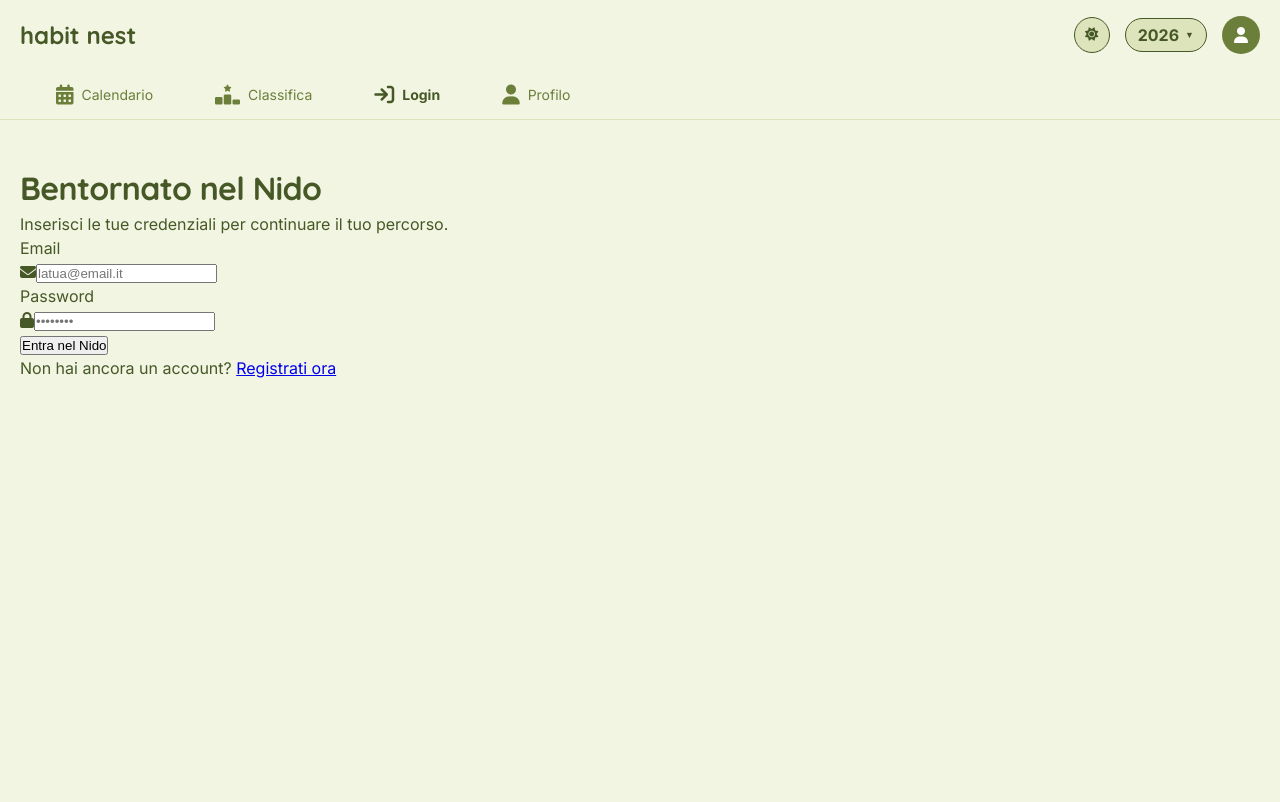
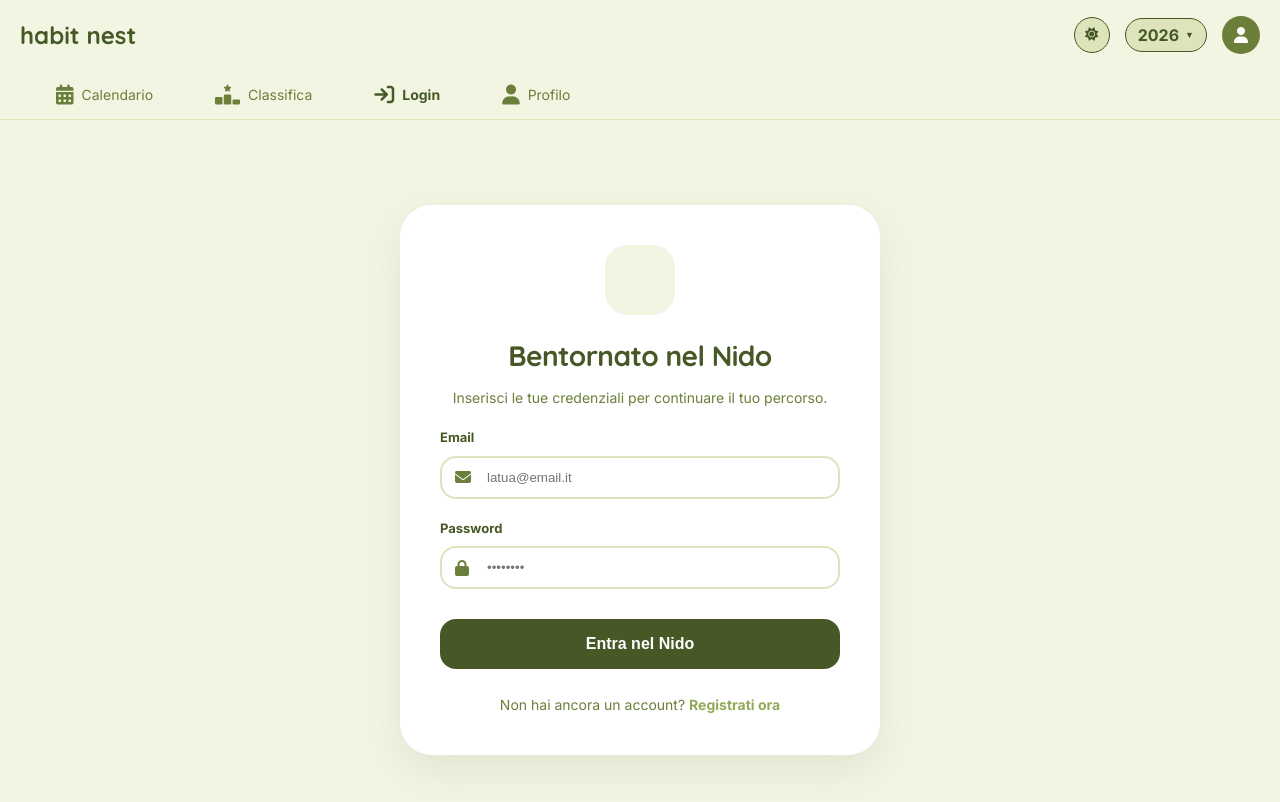
Before and after one commit to Lolalolytaaaa/Habit-Nest-INGEGNERIA-, a Vue app in the folder frontend/: page /login in a window 1280 px wide. Shown: the top 802 px of the page. Built offline with nearby package versions, Linux system fonts and the light colour scheme.

Commit message:
Completata pagina login: aggiunto stile CSS e logica di accesso

```diff
--- a/frontend/src/views/LoginView.vue
+++ b/frontend/src/views/LoginView.vue
@@ -87,14 +87,128 @@
 import { ref, reactive } from 'vue'
 import { useRouter } from 'vue-router'
 
+const router = useRouter()
 const isLogin = ref(true)
-const availableIcons = []
+
+const availableIcons = [
+  'fa-solid fa-dove',
+  'fa-solid fa-clover',
+  'fa-solid fa-sun',
+  'fa-solid fa-moon',
+  'fa-solid fa-cloud',
+  'fa-solid fa-mountain',
+  'fa-solid fa-droplet'
+]
+
 const formData = reactive({
-  username: '', email: '', password: '', confirmPassword: '', icon: '', color: ''
+  username: '',
+  email: '',
+  password: '',
+  confirmPassword: '',
+  icon: 'fa-solid fa-dove',
+  color: '#DDE3BA'
 })
-const toggleMode = () => {}
-const handleSubmit = () => {}
+
+const toggleMode = () => {
+  isLogin.value = !isLogin.value
+}
+
+const handleSubmit = () => {
+  if (isLogin.value) {
+    router.push('/calendar')
+  } else {
+    if (formData.password !== formData.confirmPassword) {
+      alert("Le password non coincidono!")
+      return
+    }
+    const profileData = {
+      username: formData.username,
+      profileIcon: formData.icon,
+      profileColor: '#2d6a4f'
+    }
+    localStorage.setItem('habitNest_profile_data', JSON.stringify(profileData))
+    router.push('/calendar')
+  }
+}
 </script>
 
 <style scoped>
+.login-container {
+  display: flex;
+  justify-content: center;
+  align-items: center;
+  min-height: 85vh;
+  padding: 20px;
+}
+
+.login-card {
+  background: white;
+  width: 100%;
+  max-width: 480px;
+  padding: 40px;
+  border-radius: 32px;
+  box-shadow: 0 15px 40px rgba(69, 88, 38, 0.1);
+  text-align: center;
+}
+
+.logo-icon {
+  width: 70px; height: 70px;
+  color: var(--matcha-dark);
+  font-size: 30px;
+  border-radius: 22px;
+  display: flex; align-items: center; justify-content: center;
+  margin: 0 auto 20px;
+  transition: all 0.4s cubic-bezier(0.175, 0.885, 0.32, 1.275);
+}
+
+.login-header h1 { font-size: 28px; color: var(--matcha-dark); margin-bottom: 10px; }
+.subtitle { color: var(--matcha-mid); font-size: 14px; margin-bottom: 20px; }
+
+.icon-selector {
+  display: flex;
+  justify-content: center;
+  gap: 10px;
+  margin-top: 5px;
+  flex-wrap: wrap;
+}
+
+.icon-chip {
+  background: var(--matcha-bg);
+  border: 2px solid transparent;
+  width: 45px; height: 45px;
+  border-radius: 12px;
+  cursor: pointer;
+  display: flex; align-items: center; justify-content: center;
+  font-size: 18px; color: var(--matcha-mid);
+  transition: all 0.2s;
+}
+
+.icon-chip.active {
+  background: var(--matcha-dark);
+  color: white;
+  transform: scale(1.1);
+}
+
+.login-form { text-align: left; }
+.form-group { margin-bottom: 20px; }
+.form-group label { display: block; font-size: 13px; font-weight: 700; color: var(--matcha-dark); margin-bottom: 8px; }
+
+.input-wrapper { position: relative; display: flex; align-items: center; }
+.input-wrapper i { position: absolute; left: 15px; color: var(--matcha-mid); }
+.input-wrapper input {
+  width: 100%; padding: 12px 12px 12px 45px;
+  border: 2px solid var(--matcha-soft);
+  border-radius: 16px; outline: none; transition: 0.3s;
+}
+
+.login-btn {
+  width: 100%; padding: 16px;
+  background-color: var(--matcha-dark); color: white;
+  border: none; border-radius: 16px;
+  font-size: 16px; font-weight: 700; cursor: pointer;
+  margin-top: 10px;
+}
+
+.login-footer { margin-top: 25px; font-size: 14px; color: var(--matcha-mid); }
+.login-footer a { color: var(--matcha-green); font-weight: 700; text-decoration: none; }
 </style>
```
